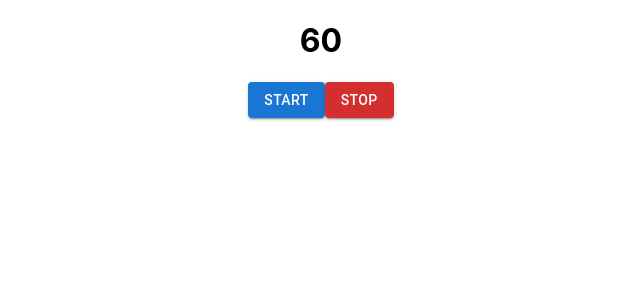
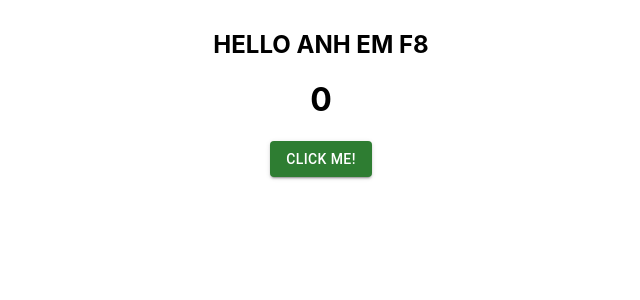
Before and after one commit to thien926/React-F8, a React (Create React App) app in the folder tiktok/: page / in a window 1280 px wide. Shown: the top 300 px of the page, without its empty margins (319-959 px from the left). Built offline with nearby package versions, Linux system fonts and the light colour scheme.

Commit message:
React.memo

```diff
--- a/tiktok/src/App.js
+++ b/tiktok/src/App.js
@@ -1,5 +1,6 @@
 
 import './App.css';
+import ReactMemo from './components/ReactMemo/ReactMemo';
 import FatherContentv29 from './components/UseEffect/FatherContentv29';
 import UseLayoutEffectv35 from './components/UseLayoutEffect/UseLayoutEffectv35';
 import UseRefv36 from './components/UseRef/UseRefv36';
@@ -10,7 +11,8 @@
         <div className="App">
             {/* <UseStateDemo /> */}
             {/* <TwoWayBindingv2 /> */}
-            <UseRefv36 />
+            {/* <UseRefv36 /> */}
+            <ReactMemo />
         </div>
     );
 }
--- /dev/null
+++ b/tiktok/src/components/ReactMemo/Content.js
@@ -0,0 +1,10 @@
+import React, { memo } from 'react'
+
+function Content() {
+    console.log('re-render');
+    return (
+        <h2>HELLO ANH EM F8</h2>
+    )
+}
+
+export default memo(Content)
--- /dev/null
+++ b/tiktok/src/components/ReactMemo/ReactMemo.js
@@ -0,0 +1,29 @@
+import { Button } from '@mui/material';
+import React, { useState } from 'react'
+import Content from './Content';
+
+// 1. memo () -> Higher Order Componert (HOC)
+// 2. useCallback()
+
+// ===========
+// 1.  Sử dụng memo khi có nhiều props
+// 2.  Không có props
+// 3.  Thực tế màn hình phức tạp cao, nhiều chi tiết => sd memo
+function ReactMemo() {
+    const [count, setCount] = useState(0);
+
+    const increase = () => {
+        setCount(count + 1)
+    }
+
+    return (
+        <div style={{ padding: '10px 32px' }}>
+            <Content />
+            <h1>{count}</h1>
+            <Button onClick={increase} variant='contained' color='success'>Click me!</Button>
+            {/* <button onClick={increase}>Click me!</button> */}
+        </div>
+    )
+}
+
+export default ReactMemo
```
